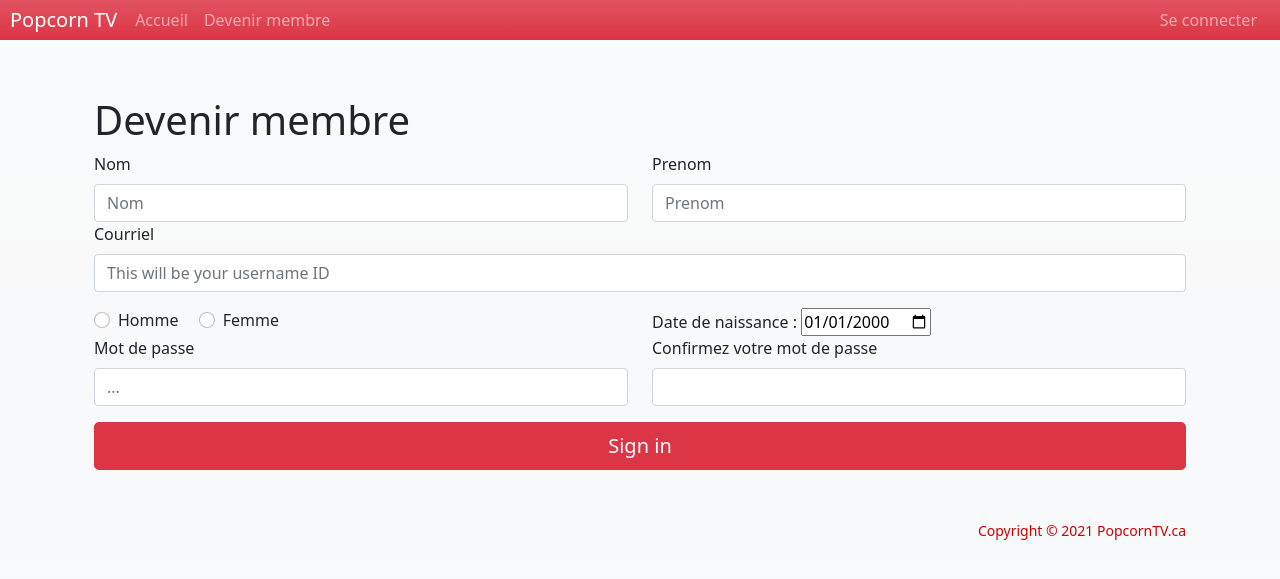
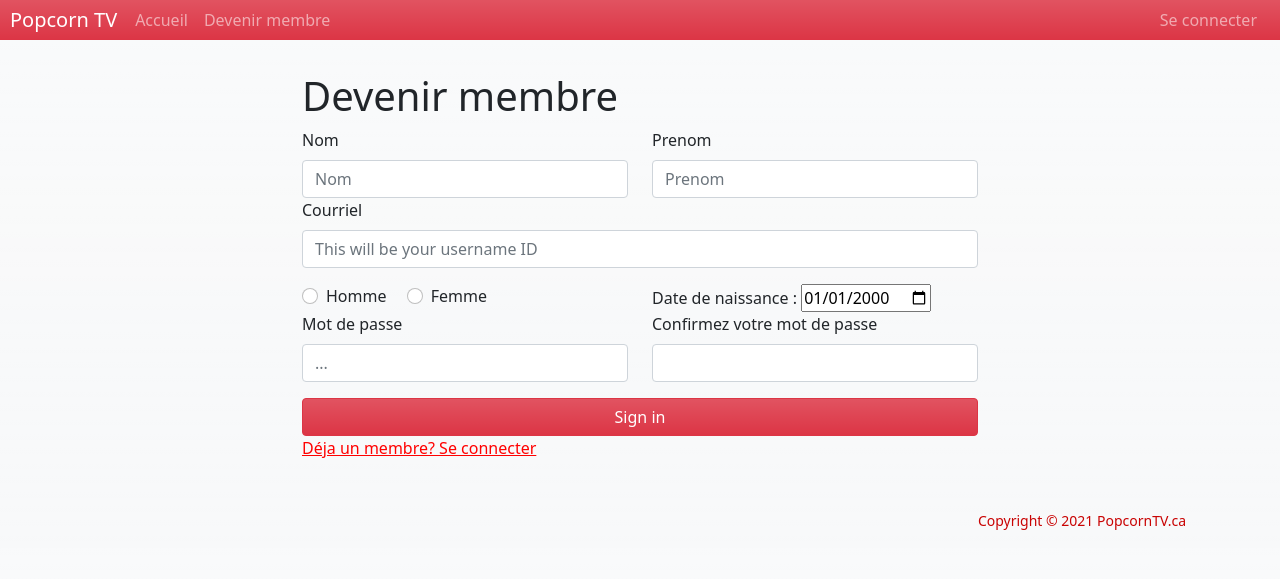
Before and after one commit to Ariyelito/Popcorn_TP2, a PHP site: page /index.php?idContenu=1 in a window 1280 px wide. Shown: the top 579 px of the page. Run offline with PHP 8.4, Linux system fonts and the light colour scheme; some libraries are stand-ins or nearby versions.

Commit message:
fixed form width

```diff
--- a/client/public/css/styles.css
+++ b/client/public/css/styles.css
@@ -1,10 +1,8 @@
-#contLogIn {
-  display: none;
+#contLogIn1 {
   max-width: 400px;
 }
 
-#contRegister {
-  display: none;
+#contRegister1 {
   max-width: 700px;
 }
 
--- a/includes/header.php
+++ b/includes/header.php
@@ -101,4 +101,4 @@
 
 <?php } ?>
 
-<div id="container" class="container mt-4">
+<div id="container" class="container">
--- a/index.php
+++ b/index.php
@@ -64,9 +64,9 @@ if($contenu == 2){
 
         <div class="form-group col-12 mt-3">
 
-            <button id="btnConnecter" type="submit" class="btn btn-danger btn-lg mb-3">Se connecter</button>
-
-            <a id="btnConnecter" href="<?php echo $root?>index.php?idContenu=1"  class="btn btn-danger btn-lg">Devenir membre</a>
+            <button id="btnConnecter" type="submit" class="btn btn-danger bg-gradient mb-3">Se connecter</button>
+<!--
+            <a id="btnConnecter" href="<?php echo $root?>index.php?idContenu=1"  class="btn btn-danger btn-lg">Devenir membre</a> -->
 
         </div>
 
@@ -136,7 +136,10 @@ if($contenu == 1){
             <input type="password" class="form-control" id="inputPassword2" name="inputPassword2">
         </div> <br>
         <div class="col-12 mt-3">
-            <button id="btnEnregistrer" type="submit" class="btn btn-danger btn-lg">Sign in</button>
+            <button id="btnEnregistrer" type="submit" class="btn btn-danger bg-gradient">Sign in</button>
+        </div>
+        <div class="col">
+        <a href="<?php echo $root?>index.php?idContenu=2" style="color:red"  class="mt-1">Déja un membre? Se connecter</a>
         </div>
     </form>
 </div>
--- a/server/pages/login.php
+++ b/server/pages/login.php
@@ -22,10 +22,10 @@ include '../../includes/header.php';
 
     $result = $crudMembre->getMembreByEmail($emailEntree);
     if(!$result) {?>
-    <div class="container text-center">
+    <div class="container text-center mt-5">
         <h5 class="h5 text-danger mt-5">ID de connection non valide. Utilisé un autre email.</h1>
         <a id="btnRetour2" class="btn btn-danger bg-gradient" href="../../index.php">Retour</a>
-    </div>
+
     <?php
     } else {
         if($passwordEntree == $result['password']){
@@ -65,7 +65,9 @@ include '../../includes/header.php';
         }
     }
 
+
     ?>
+    </div>
 </div>
 <?php
 $root = "../../";
```
